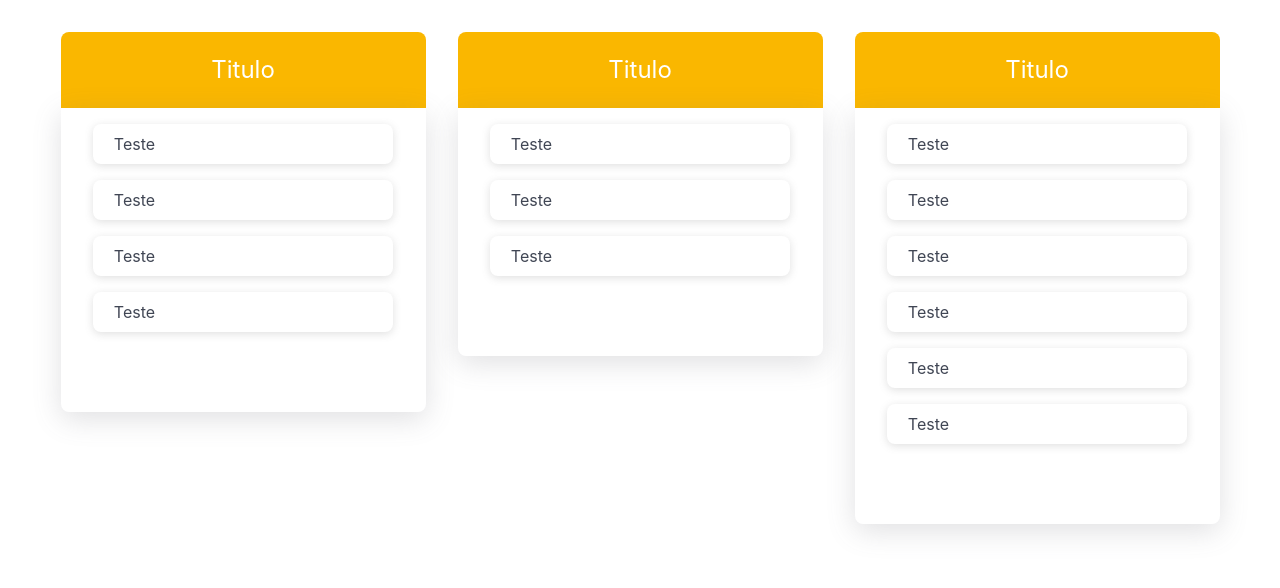
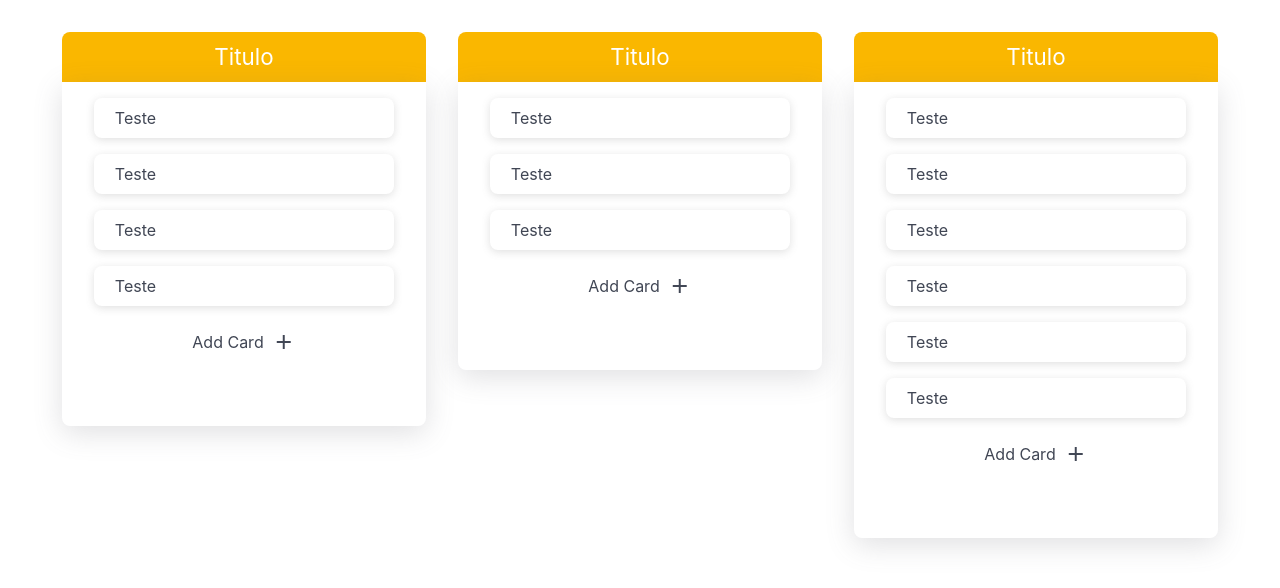
Before and after one commit to LucasVieiraaaa/Kanban, an Angular app: page / in a window 1280 px wide. Shown: the top 588 px of the page. Built offline with nearby package versions, Linux system fonts and the light colour scheme; a web font is replaced by a local one.

Commit message:
Adding mat-icon and creating buttons

```diff
--- a/package.json
+++ b/package.json
@@ -11,10 +11,12 @@
   "private": true,
   "dependencies": {
     "@angular/animations": "^18.2.0",
+    "@angular/cdk": "^18.2.10",
     "@angular/common": "^18.2.0",
     "@angular/compiler": "^18.2.0",
     "@angular/core": "^18.2.0",
     "@angular/forms": "^18.2.0",
+    "@angular/material": "^18.2.10",
     "@angular/platform-browser": "^18.2.0",
     "@angular/platform-browser-dynamic": "^18.2.0",
     "@angular/router": "^18.2.0",
--- a/src/app/app.module.ts
+++ b/src/app/app.module.ts
@@ -4,7 +4,8 @@ import { NgModule } from '@angular/core';
 import { AppRoutingModule } from './app-routing.module';
 import { AppComponent } from './app.component';
 import { MainViewComponent } from './main-view/main-view.component';
-
+import { provideAnimationsAsync } from '@angular/platform-browser/animations/async';
+import { MatIconModule } from '@angular/material/icon';
 
 @NgModule({
   declarations: [
@@ -14,8 +15,11 @@ import { MainViewComponent } from './main-view/main-view.component';
   imports: [
     BrowserModule,
     AppRoutingModule,
+    MatIconModule
   ],
-  providers: [],
+  providers: [
+    provideAnimationsAsync('noop')
+  ],
   bootstrap: [AppComponent]
 })
 export class AppModule { }
--- a/src/app/main-view/main-view.component.html
+++ b/src/app/main-view/main-view.component.html
@@ -18,6 +18,15 @@
           <p>Teste</p>
         </div>
       </ul>
+      <div>
+        <div>
+          <button class="addition">
+            <p class="small-p">
+              Add Card<mat-icon>add</mat-icon>
+            </p>
+          </button>
+        </div>
+      </div>
     </div>
   </div>
 
@@ -37,6 +46,15 @@
           <p>Teste</p>
         </div>
       </ul>
+      <div>
+        <div>
+          <button class="addition">
+            <p class="small-p">
+              Add Card<mat-icon>add</mat-icon>
+            </p>
+          </button>
+        </div>
+      </div>
     </div>
   </div>
 
@@ -65,6 +83,15 @@
           <p>Teste</p>
         </div>
       </ul>
+      <div>
+        <div>
+          <button class="addition">
+            <p class="small-p">
+              Add Card<mat-icon>add</mat-icon>
+            </p>
+          </button>
+        </div>
+      </div>
     </div>
   </div>
 </div>
--- a/src/app/main-view/main-view.component.scss
+++ b/src/app/main-view/main-view.component.scss
@@ -1,11 +1,11 @@
-:root{
+:root {
     --marginForContainer: 0;
 }
 
-.card-box{
-    padding: 1.25em;
+.card-box {
+    padding: 1em;
     padding-top: 0;
-    padding-bottom: 4em;;
+    padding-bottom: 4em;
     margin: var(--marginForContainer);
     max-width: 365px;
     height: auto;
@@ -20,7 +20,7 @@
     margin-top: 0;
 }
 
-.post-it-card{
+.post-it-card {
     box-shadow: rgba(99, 99, 99, 0.2) 0px 2px 8px 0px;
     padding: 0.5em;
     margin: 1em;
@@ -30,46 +30,68 @@
     word-wrap: break-word;
     overflow-wrap: break-word;
 
-    & p{
+    & p {
         margin-left: 0.8em;
     }
 }
 
-.padding-0{
+.padding-0 {
     padding: 0;
 }
 
-.margin-0{
+.margin-0 {
     margin: 0;
 }
 
-h1{
-    font-size: 1.5em;
+h1 {
+    font-size: 1.4em;
     color: #ffffff;
     text-align: center;
 }
 
-.kanban-row{
+.kanban-row {
     display: flex;
     flex-direction: row;
-    flex-wrap:wrap;
+    flex-wrap: wrap;
     align-content: center;
     justify-content: center;
     align-items: flex-start;
     gap: 2em;
 }
 
-.top-color{
-    background-color:#fab700 ;
+.top-color {
+    background-color: #fab700;
     max-width: 365px;
     margin: var(--marginForContainer);
     margin-bottom: 0em;
     margin-top: 2em;
-    padding: 1.25em;
+    padding: 0.5em;
     border-top-left-radius: 0.5em;
     border-top-right-radius: 0.5em;
 }
 
-.display-background-kanban{
+.display-background-kanban {
     // display: ;
 }
+
+.addition {
+    width: 300px;
+
+    border: 0px;
+    border-radius: 0.5em;
+    padding: 0.5em;
+    transition: 0.3s;
+}
+
+.addition:hover {
+    background-color: #fab700;
+    color: #ffffff;
+}
+
+.small-p {
+    font-size: 1em;
+    gap: 0.5em;
+    display: flex;
+    align-items: center;
+    justify-content: center;
+}
--- a/src/index.html
+++ b/src/index.html
@@ -6,8 +6,10 @@
   <base href="/">
   <meta name="viewport" content="width=device-width, initial-scale=1">
   <link rel="icon" type="image/x-icon" href="favicon.ico">
+  <link href="https://fonts.googleapis.com/css2?family=Roboto:wght@300;400;500&display=swap" rel="stylesheet">
+  <link href="https://fonts.googleapis.com/icon?family=Material+Icons" rel="stylesheet">
 </head>
-<body>
+<body class="mat-typography">
   <app-root></app-root>
 </body>
 </html>
--- a/src/styles.scss
+++ b/src/styles.scss
@@ -1,3 +1,39 @@
+
+// Custom Theming for Angular Material
+// For more information: https://material.angular.io/guide/theming
+@use '@angular/material' as mat;
+// Plus imports for other components in your app.
+
+// Include the common styles for Angular Material. We include this here so that you only
+// have to load a single css file for Angular Material in your app.
+// Be sure that you only ever include this mixin once!
+@include mat.core();
+
+// Define the theme object.
+$kanban-theme: mat.define-theme((
+  color: (
+    theme-type: light,
+    primary: mat.$azure-palette,
+    tertiary: mat.$blue-palette,
+  ),
+  density: (
+    scale: 0,
+  )
+));
+
+// Include theme styles for core and each component used in your app.
+// Alternatively, you can import and @include the theme mixins for each component
+// that you are using.
+:root {
+  @include mat.all-component-themes($kanban-theme);
+}
+
+// Comment out the line below if you want to use the pre-defined typography utility classes.
+// For more information: https://material.angular.io/guide/typography#using-typography-styles-in-your-application.
+// @include mat.typography-hierarchy($kanban-theme);
+
+// Comment out the line below if you want to use the deprecated `color` inputs.
+// @include mat.color-variants-backwards-compatibility($kanban-theme);
 /* You can add global styles to this file, and also import other style files */
 
 @import './mainstyles.scss';
```
Also changed, not shown: 1 other file (tests, documents, lock files or other folders).
